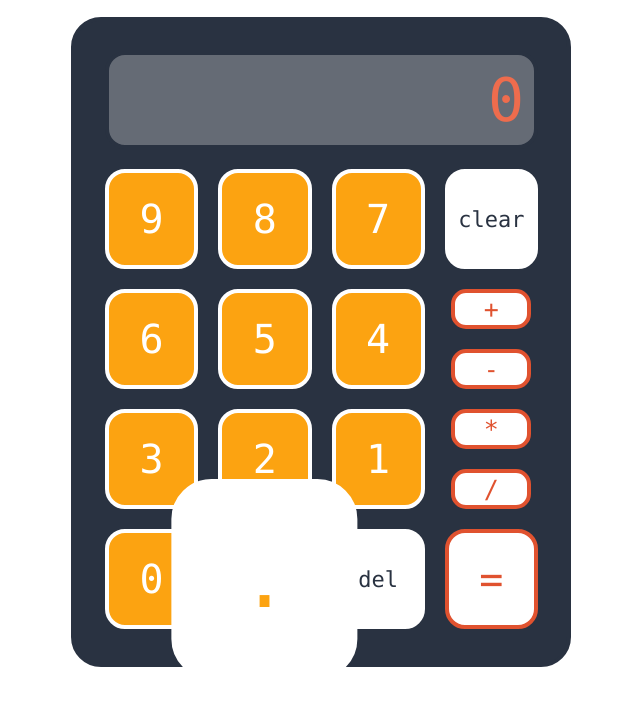
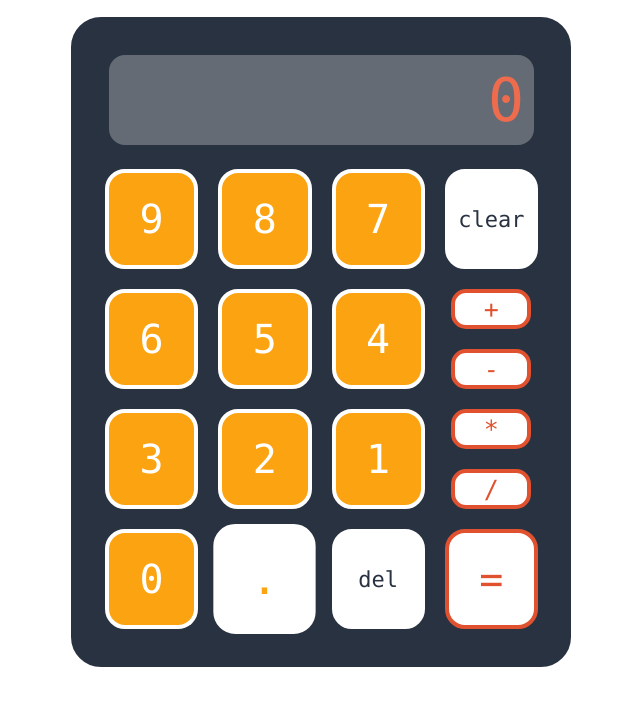
Before and after one commit to manasabhyankar/calculator, a plain HTML site: page index.html in a window 1280 px wide. In both pictures the pointer is over the button 583 px from the left and 740 px from the top of the page. Shown: the part 161-866 px from the top of the page, without its empty margins (319-959 px from the left). Drawn offline with Linux system fonts and the light colour scheme.

Commit message:
edited styles.css

```diff
--- a/styles.css
+++ b/styles.css
@@ -145,7 +145,7 @@ button {
 #yellow:hover {
     background-color: white;
     color: #fca311;
-    transform: scale(2);
+    transform: scale(1.1);
 }
 
 .equals:hover, .operator:hover {
```
